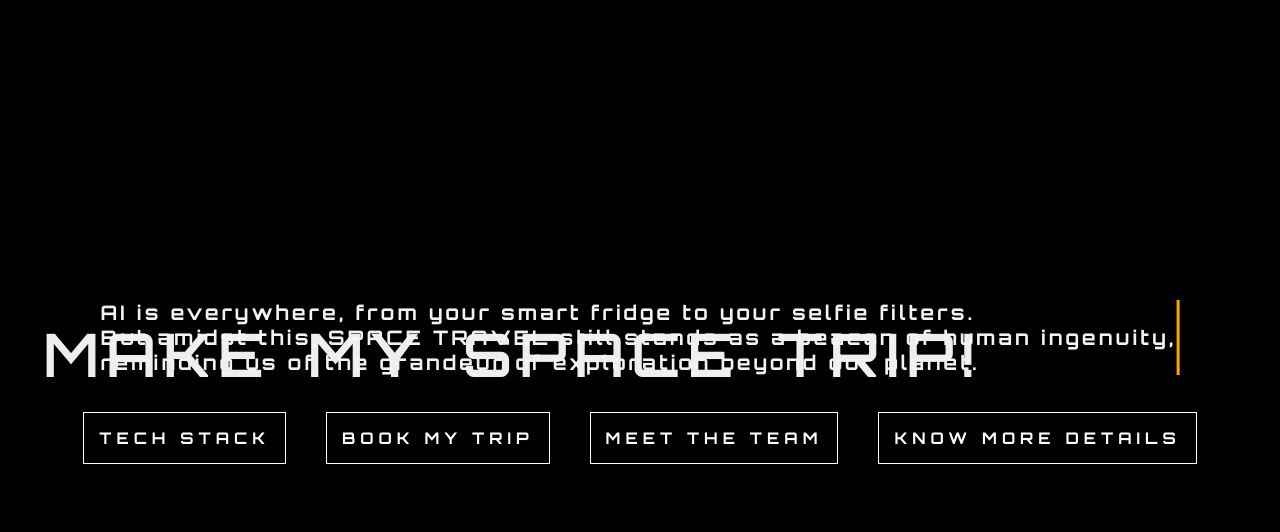
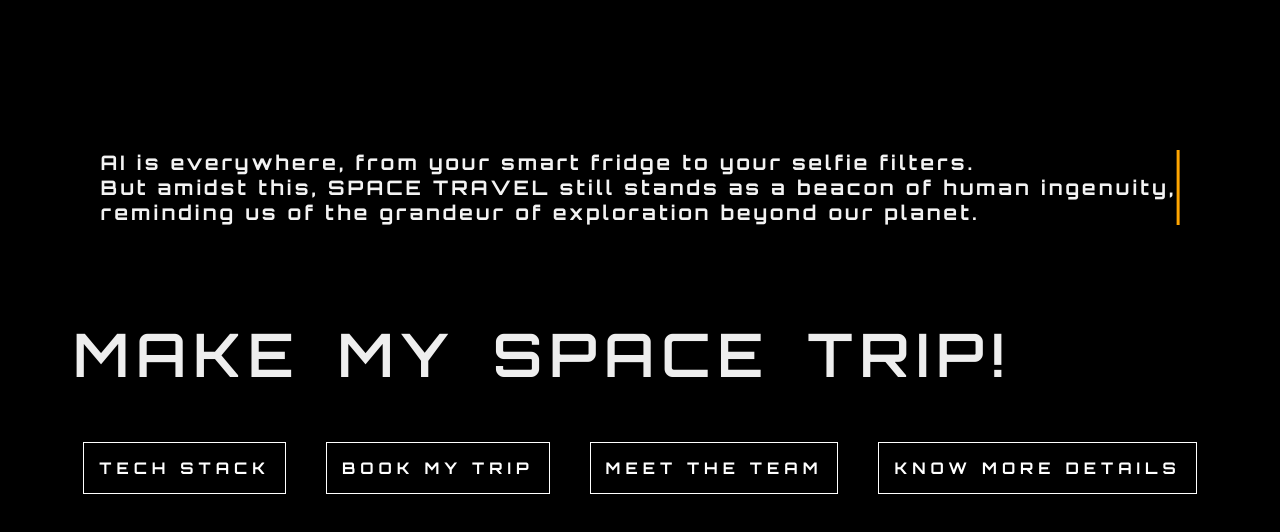
Before and after one commit to ar2653/njit-girls-hack-fe, a Vue app: page / in a window 1280 px wide. Shown: the top 532 px of the page. Built offline with nearby package versions, Linux system fonts and the light colour scheme; a web font is replaced by a local one.

Commit message:
Fix alignments

```diff
--- a/src/App.vue
+++ b/src/App.vue
@@ -98,8 +98,11 @@ export default {
   top: 660px;
   right: 800px;
 }
+.heading{
+  padding: 30px;
+}
 .typewriter h1 {
-  top: 300px;
+  top: 150px;
 
   overflow: hidden; /* Ensures the content is not revealed until the animation */
   border-right: 0.15em solid orange; /* The typwriter cursor */
```
